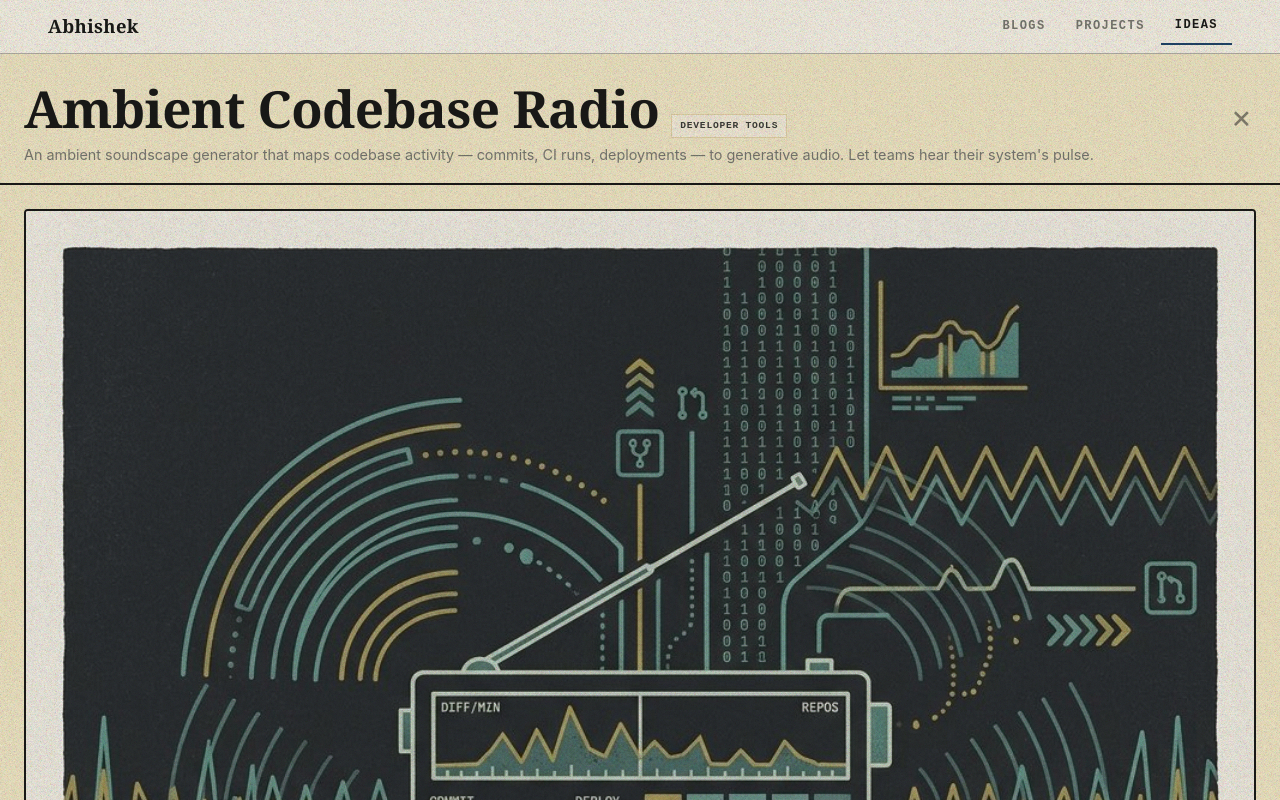
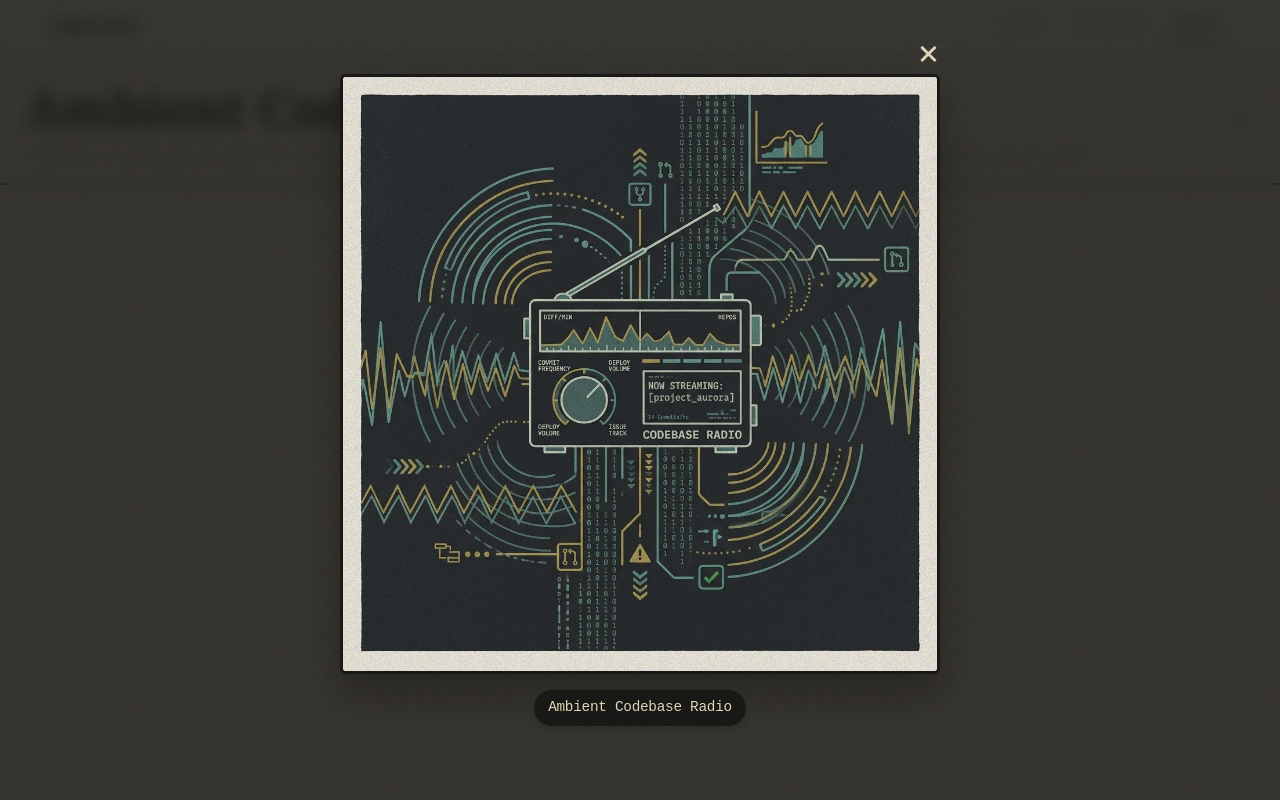
Before and after one commit to thesamotar/PortfolioWebsite, a React (Vite) app: page /ideas in a window 1280 px wide. Both pictures are taken after a click on the button 218 px from the left and 448 px from the top of the page. Shown: the top 800 px of the page. Built offline with nearby package versions, Linux system fonts and the light colour scheme; a web font is replaced by a local one.

Commit message:
feat(ideas): implement image lightbox, scale Busan Series/mechanism images, and increase post font size

```diff
--- a/src/App.jsx
+++ b/src/App.jsx
@@ -1,3 +1,4 @@
+import { useState, useEffect } from "react";
 import { BrowserRouter, Routes, Route } from "react-router-dom";
 import profileContent from "./data/profileContent";
 import Nav from "./components/Nav/Nav";
@@ -8,6 +9,45 @@ import IdeasPage from "./pages/IdeasPage";
 
 export default function App() {
   const { identity, navLinks } = profileContent;
+  const [lightbox, setLightbox] = useState(null);
+
+  useEffect(() => {
+    const handleImageClick = (e) => {
+      // Check if the clicked element is an img tag inside any article/content or project thumbnail
+      if (e.target.tagName === "IMG") {
+        const isGalleryImg = e.target.closest(".image-gallery img");
+        const isLedgerImg = e.target.closest(".ledger-body img");
+        const isMarkdownImg = e.target.closest(".markdown-content img");
+        const isProjectThumb = e.target.closest(".project-card__thumb img");
+        const isInlineHero = e.target.closest(".inline-reader__hero img");
+
+        if (isGalleryImg || isLedgerImg || isMarkdownImg || isProjectThumb || isInlineHero) {
+          e.preventDefault();
+          setLightbox({
+            src: e.target.src,
+            alt: e.target.alt || e.target.title || "Image Preview"
+          });
+        }
+      }
+    };
+
+    document.addEventListener("click", handleImageClick, { capture: true });
+    return () => document.removeEventListener("click", handleImageClick, { capture: true });
+  }, []);
+
+  // Close lightbox on Escape key
+  useEffect(() => {
+    if (!lightbox) return;
+
+    const handleKeyDown = (e) => {
+      if (e.key === "Escape") {
+        setLightbox(null);
+      }
+    };
+
+    document.addEventListener("keydown", handleKeyDown);
+    return () => document.removeEventListener("keydown", handleKeyDown);
+  }, [lightbox]);
 
   return (
     <BrowserRouter>
@@ -20,6 +60,28 @@ export default function App() {
           <Route path="/ideas" element={<IdeasPage />} />
         </Routes>
       </main>
+
+      {/* Lightbox / Popup Overlay */}
+      {lightbox && (
+        <div
+          className="lightbox-overlay"
+          onClick={() => setLightbox(null)}
+          role="dialog"
+          aria-modal="true"
+        >
+          <div className="lightbox-content" onClick={(e) => e.stopPropagation()}>
+            <button
+              className="lightbox-close"
+              onClick={() => setLightbox(null)}
+              aria-label="Close image popup"
+            >
+              ×
+            </button>
+            <img src={lightbox.src} alt={lightbox.alt} className="lightbox-img" />
+            {lightbox.alt && <p className="lightbox-title">{lightbox.alt}</p>}
+          </div>
+        </div>
+      )}
     </BrowserRouter>
   );
 }
--- a/src/content/ideas/pado.md
+++ b/src/content/ideas/pado.md
@@ -3,10 +3,15 @@ title: "PADO — Echoes of the Ocean"
 badge: "Product Design"
 tags: ["Featured"]
 thumbnail: "/images/ideas/pado/hero.jpg"
+#banner: "/images/ideas/pado/hero.jpg"
+#bannerAlt: "Busan Series"
 summary: "An insulated tumbler that makes the sound of waves when you tilt it to drink. Made from recycled steel and ocean-bound plastic."
 ---
+
 Most of us love the sea but get to see it perhaps once a year, on a holiday, before going back to our desks where the closest thing to a wave is the water we drink.
 So I gave myself a small design brief: what if an ordinary object could hand you a tiny piece of the shoreline, every single day? Not something as static as a photo of the sea but something you invoke and experience.
+
+![Busan Series](/images/ideas/pado/hero.jpg)
 
 Thus, came PADO (*pado* is "wave" in Korean): an insulated tumbler that makes the sound of waves when you tilt it to drink.
 
--- a/src/pages/IdeasPage.jsx
+++ b/src/pages/IdeasPage.jsx
@@ -58,11 +58,11 @@ export default function IdeasPage() {
 
       {showInline ? (
         <>
-          {activeIdea.thumbnail && (
+          {activeIdea.banner && (
             <div className="inline-reader__hero">
               <img
-                src={activeIdea.thumbnail}
-                alt={activeIdea.title}
+                src={activeIdea.banner}
+                alt={activeIdea.bannerAlt || "Busan Series"}
                 loading="eager"
                 decoding="async"
               />
--- a/src/styles/global.css
+++ b/src/styles/global.css
@@ -969,7 +969,7 @@ img {
 
 .ledger-body {
   font-family: var(--font-sans);
-  font-size: 0.95rem;
+  font-size: 1.14rem;
   line-height: 1.75;
   color: var(--ink-medium);
 }
@@ -1043,6 +1043,25 @@ img {
   border: var(--border-img);
   border-radius: 4px;
   object-fit: contain;
+  cursor: pointer;
+  transition: transform 0.2s cubic-bezier(0.16, 1, 0.3, 1), filter 0.2s ease;
+}
+
+.ledger-body img:hover {
+  transform: scale(1.015);
+  filter: brightness(1.05);
+}
+
+.ledger-body img[alt*="mechanism"] {
+  width: 40%;
+  max-width: 320px;
+  min-width: 240px;
+}
+
+.ledger-body img[alt="Busan Series"] {
+  width: 60%;
+  max-width: 432px;
+  min-width: 280px;
 }
 
 /* ── Hero / Banner Image ── */
@@ -1546,11 +1565,21 @@ img {
 }
 
 .inline-reader__hero img {
-  width: 100%;
+  width: 60%;
+  max-width: 432px;
+  min-width: 280px;
   height: auto;
   display: block;
   border: var(--border-img);
   border-radius: 4px;
+  margin: 0 auto var(--space-lg);
+  cursor: pointer;
+  transition: transform 0.2s cubic-bezier(0.16, 1, 0.3, 1), filter 0.2s ease;
+}
+
+.inline-reader__hero img:hover {
+  transform: scale(1.015);
+  filter: brightness(1.05);
 }
 
 @media (max-width: 900px) {
@@ -1569,3 +1598,90 @@ img {
     height: 14px;
   }
 }
+
+/* ==========================================================================
+   LIGHTBOX OVERLAY (IMAGE POPUP)
+   ========================================================================== */
+.lightbox-overlay {
+  position: fixed;
+  top: 0;
+  left: 0;
+  width: 100vw;
+  height: 100vh;
+  background-color: rgba(26, 26, 24, 0.85);
+  backdrop-filter: blur(8px);
+  z-index: 2000;
+  display: flex;
+  justify-content: center;
+  align-items: center;
+  animation: fadeIn 0.25s cubic-bezier(0.16, 1, 0.3, 1) forwards;
+  cursor: zoom-out;
+}
+
+.lightbox-content {
+  position: relative;
+  max-width: 90vw;
+  max-height: 85vh;
+  display: flex;
+  flex-direction: column;
+  align-items: center;
+  gap: var(--space-sm);
+  animation: zoomIn 0.3s cubic-bezier(0.34, 1.56, 0.64, 1) forwards;
+  cursor: default;
+}
+
+.lightbox-img {
+  max-width: 100%;
+  max-height: 75vh;
+  border: 3px solid var(--ink);
+  border-radius: 6px;
+  box-shadow: 0 20px 40px rgba(0, 0, 0, 0.3);
+  object-fit: contain;
+  background-color: var(--surface);
+}
+
+.lightbox-title {
+  font-family: var(--font-mono);
+  font-size: var(--fs-small);
+  color: var(--canvas);
+  background-color: var(--ink);
+  padding: 6px 14px;
+  border-radius: 20px;
+  text-align: center;
+  box-shadow: 0 4px 12px rgba(0, 0, 0, 0.15);
+  letter-spacing: var(--ls-tight);
+}
+
+.lightbox-close {
+  position: absolute;
+  top: -40px;
+  right: 0;
+  background: none;
+  border: none;
+  font-size: 2.2rem;
+  color: var(--canvas);
+  cursor: pointer;
+  line-height: 1;
+  transition: transform 0.2s ease, color 0.2s ease;
+}
+
+.lightbox-close:hover {
+  transform: scale(1.15) rotate(90deg);
+  color: #fff;
+}
+
+@keyframes fadeIn {
+  from { opacity: 0; }
+  to { opacity: 1; }
+}
+
+@keyframes zoomIn {
+  from {
+    opacity: 0;
+    transform: scale(0.92);
+  }
+  to {
+    opacity: 1;
+    transform: scale(1);
+  }
+}
```
